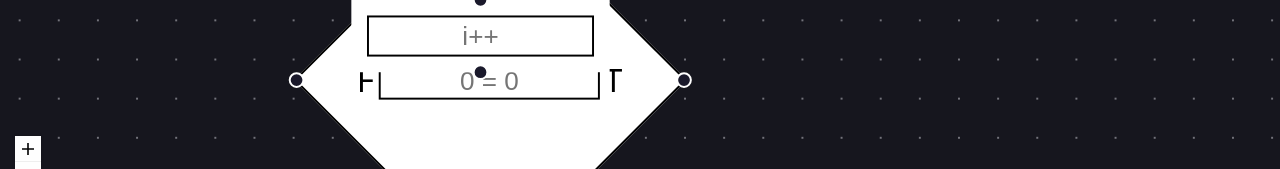
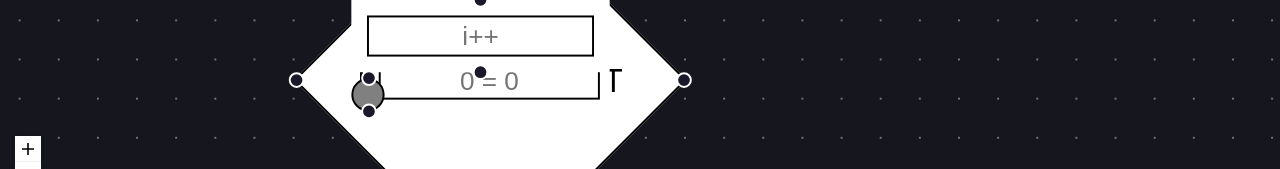
Before and after one commit to RysKowalski/logic-graph-frontend, a React (Create React App) app: page / in a window 1280 px wide. Shown: the part 545-714 px from the top of the page. Built offline with nearby package versions, Linux system fonts and the light colour scheme.

Commit message:
added JoinNode

```diff
--- a/src/nodes/JoinNode.tsx
+++ b/src/nodes/JoinNode.tsx
@@ -1,5 +1,11 @@
-import { NodeProps } from "@xyflow/react";
+import { Handle, NodeProps, Position } from "@xyflow/react";
 
 export default function JoinNode(props: NodeProps) {
-  return (<div />)
+  return (
+    <div>
+      <Handle type="target" position={Position.Top} />
+      <Handle type="source" position={Position.Bottom} />
+      <div className="join-node" />
+    </div>
+  )
 }
--- a/src/nodes/Nodes.css
+++ b/src/nodes/Nodes.css
@@ -107,3 +107,16 @@
   margin: 3px;
   text-align: center;
 }
+
+
+.join-node {
+  background-color: gray;
+  width: 15px;
+  height: 15px;
+  border-radius: 50%;
+  display: flex;
+  text-align: center;
+  justify-content: center;
+  align-items: center;
+  border: 1px solid black;
+}
```
